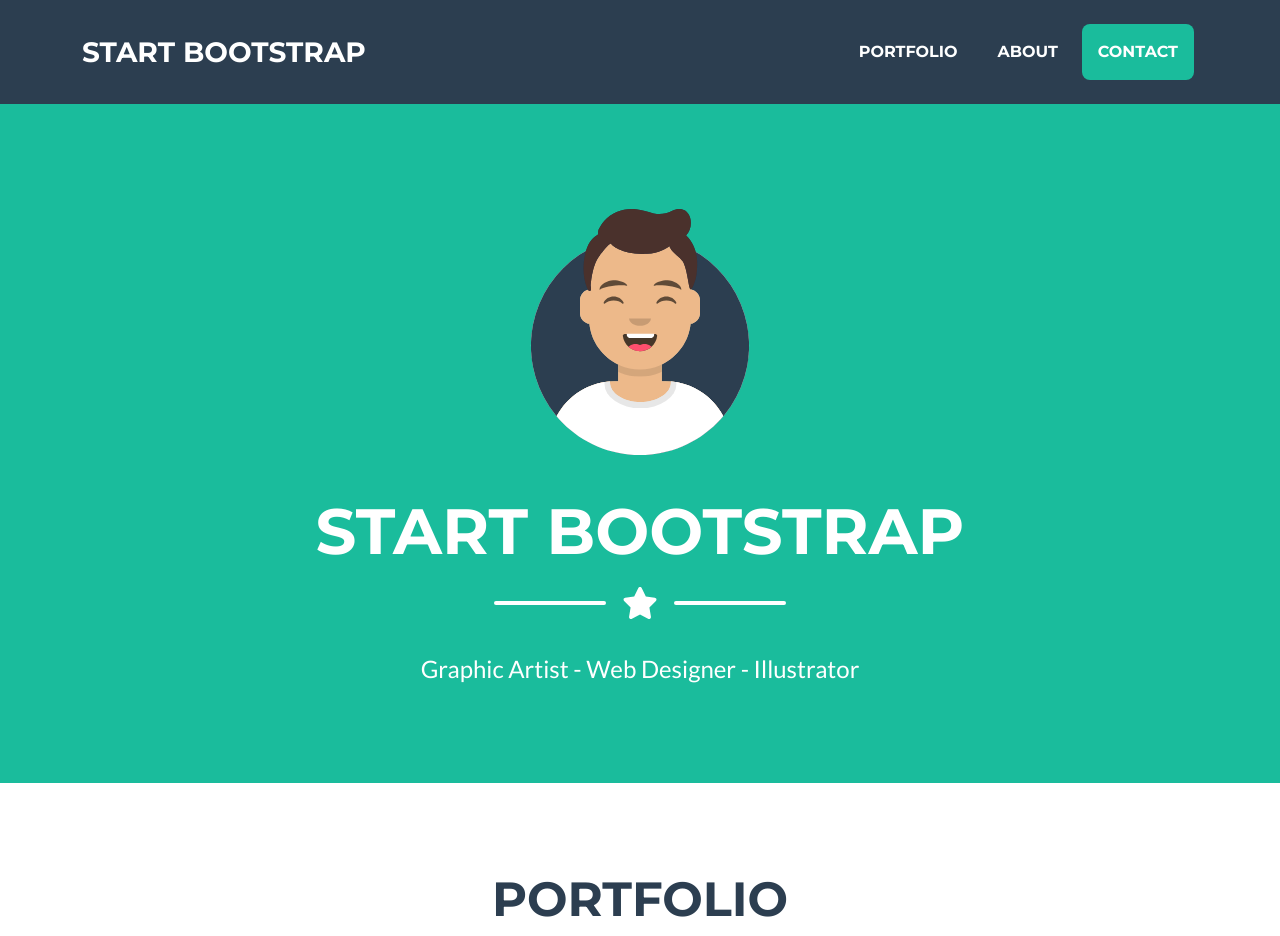
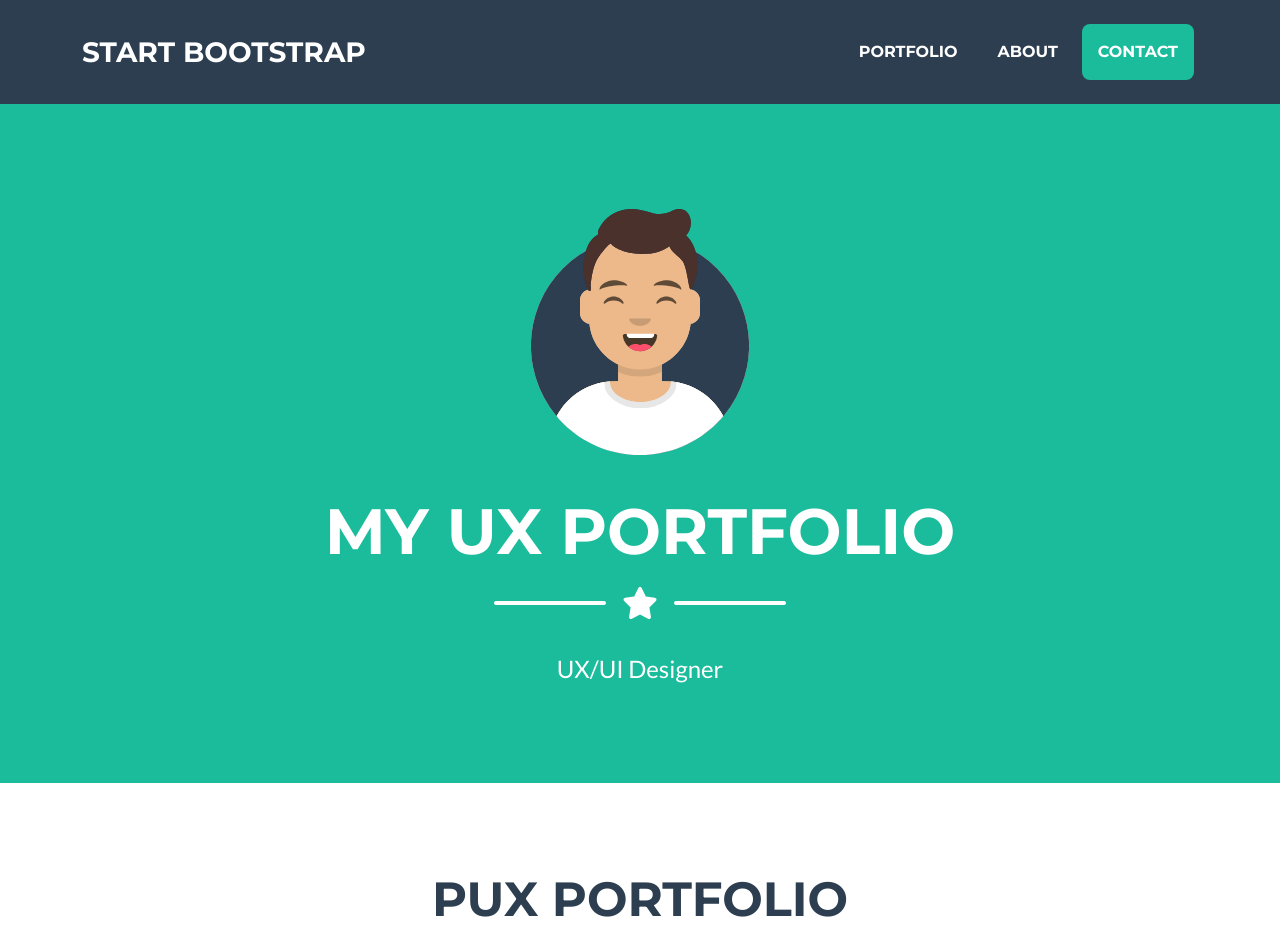
Before and after one commit to martinsolent/free_test, a plain HTML site: page index.html in a window 1280 px wide. Shown: the top 936 px of the page. Drawn offline with nearby package versions, Linux system fonts and the light colour scheme.

Commit message:
Update index.html

```diff
--- a/index.html
+++ b/index.html
@@ -40,7 +40,7 @@
                 <!-- Masthead Avatar Image-->
                 <img class="masthead-avatar mb-5" src="assets/img/avataaars.svg" alt="..." />
                 <!-- Masthead Heading-->
-                <h1 class="masthead-heading text-uppercase mb-0">Start Bootstrap</h1>
+                <h1 class="masthead-heading text-uppercase mb-0">My UX Portfolio</h1>
                 <!-- Icon Divider-->
                 <div class="divider-custom divider-light">
                     <div class="divider-custom-line"></div>
@@ -48,14 +48,14 @@
                     <div class="divider-custom-line"></div>
                 </div>
                 <!-- Masthead Subheading-->
-                <p class="masthead-subheading font-weight-light mb-0">Graphic Artist - Web Designer - Illustrator</p>
+                <p class="masthead-subheading font-weight-light mb-0">UX/UI Designer</p>
             </div>
         </header>
         <!-- Portfolio Section-->
         <section class="page-section portfolio" id="portfolio">
             <div class="container">
                 <!-- Portfolio Section Heading-->
-                <h2 class="page-section-heading text-center text-uppercase text-secondary mb-0">Portfolio</h2>
+                <h2 class="page-section-heading text-center text-uppercase text-secondary mb-0">PUX Portfolio</h2>
                 <!-- Icon Divider-->
                 <div class="divider-custom">
                     <div class="divider-custom-line"></div>
```
